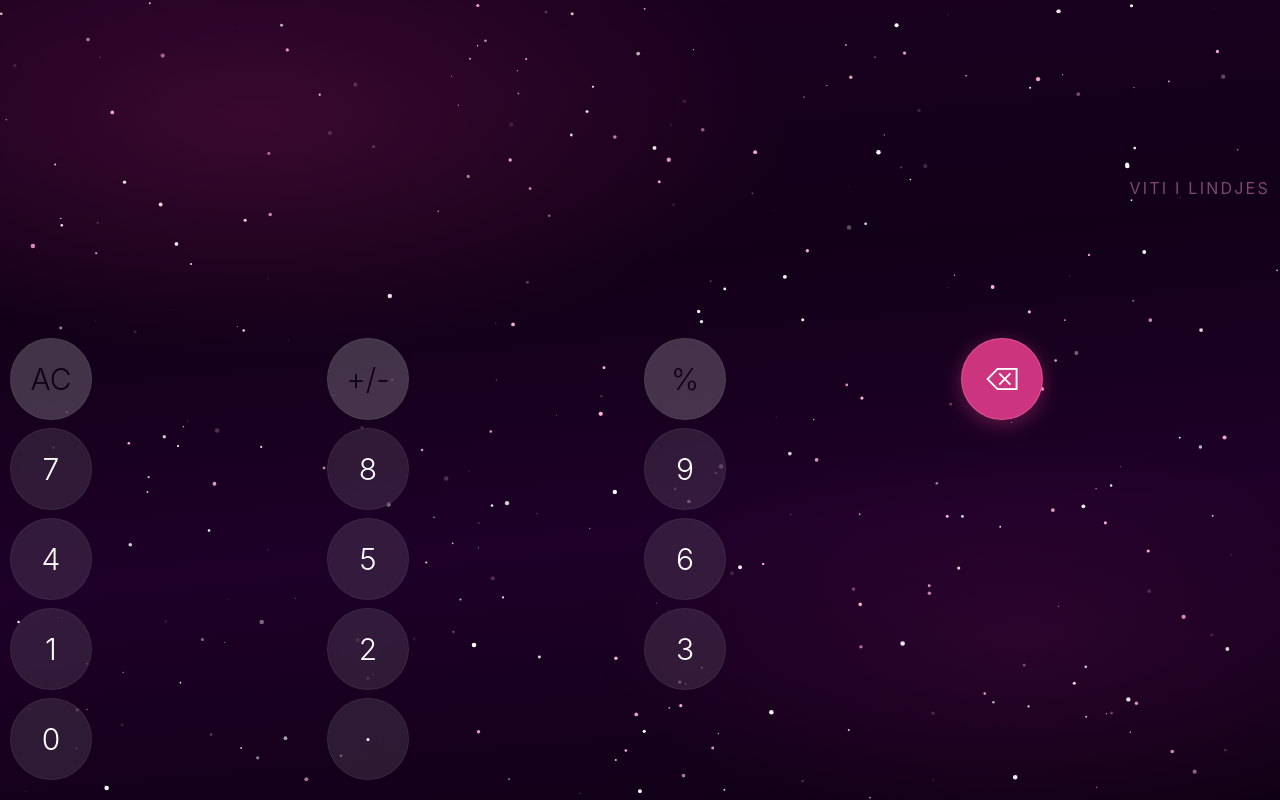
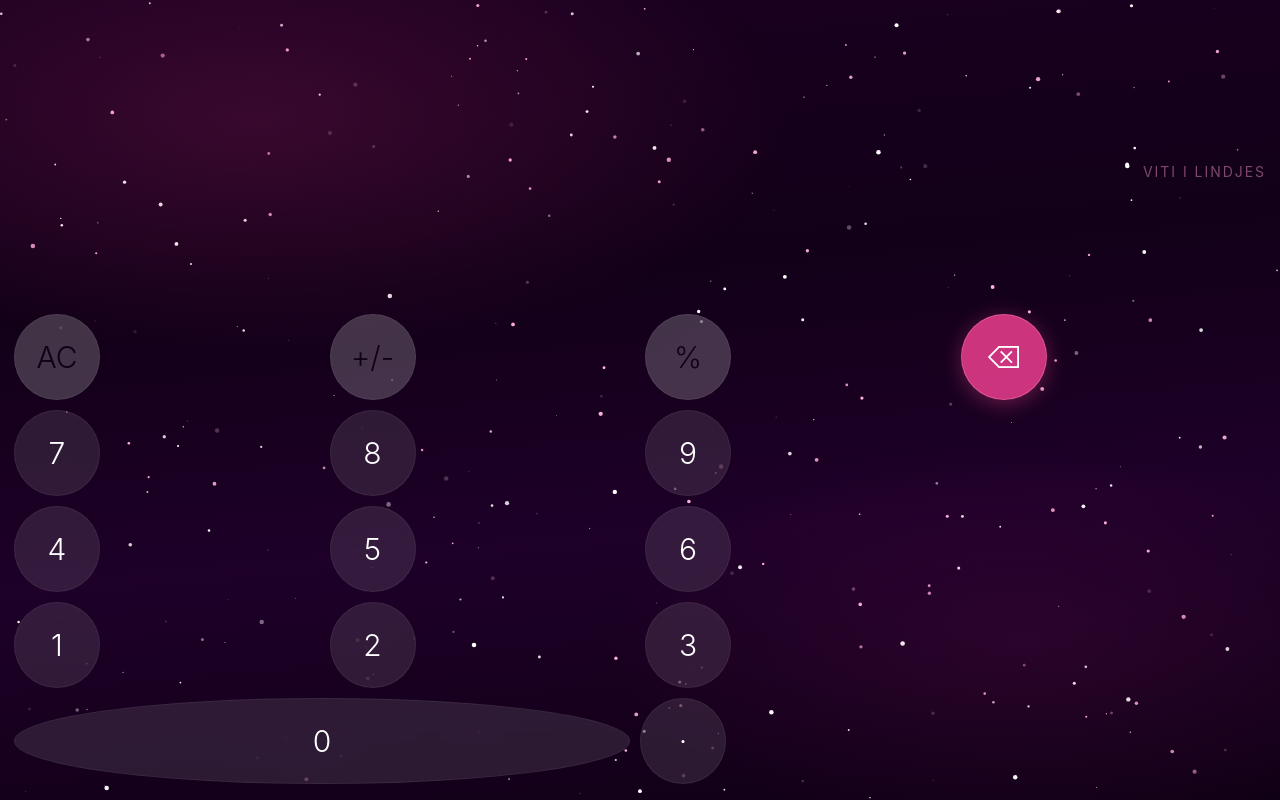
Before and after one commit to eugensahiti/calccc, a React (Vite) app: page / in a window 1280 px wide. Built offline with nearby package versions, Linux system fonts and the light colour scheme.

Commit message:
fix: 2fr 1fr 1fr bottom row, wide 0 button, display higher, parallax stars, overflow hidden on buttons

```diff
--- a/src/App.jsx
+++ b/src/App.jsx
@@ -1,6 +1,8 @@
 import React, { useState, useEffect, useRef, useCallback } from "react";
 
-const STARS = Array.from({ length: 300 }, (_, i) => ({
+// Star Field with parallax motion
+function createStars() {
+  return Array.from({ length: 300 }, (_, i) => ({
     id: i,
     x: Math.random() * 100,
     y: Math.random() * 100,
@@ -9,12 +11,15 @@ const STARS = Array.from({ length: 300 }, (_, i) => ({
     dur: Math.random() * 6 + 2,
     pink: Math.random() > 0.55,
   }));
+}
 
-function StarField() {
+const initialStars = createStars();
+
+function StarField({ parallaxX, parallaxY }) {
   return (
     <svg style={{ position: "fixed", inset: 0, width: "100vw", height: "100dvh", pointerEvents: "none", zIndex: 0 }}>
-      {STARS.map(s => (
-        <circle key={s.id} cx={`${s.x}%`} cy={`${s.y}%`} r={s.r}
+      {initialStars.map(s => (
+        <circle key={s.id} cx={`calc(${s.x}% + ${parallaxX * 0.5}px)`} cy={`calc(${s.y}% + ${parallaxY * 0.5}px)`} r={s.r}
           fill={s.pink ? "#ffb3d9" : "#ffffff"}
           style={{ opacity: s.op, animation: `twinkle ${s.dur}s ease-in-out infinite alternate` }} />
       ))}
@@ -22,13 +27,13 @@ function StarField() {
   );
 }
 
-const BTN_SIZE = "clamp(48px, min(17vw, 82px), 82px)";
-const BTN_FS = "clamp(18px, min(6.5vw, 30px), 30px)";
-const GRID_GAP = "clamp(4px, min(1.5vw, 8px), 8px)";
-const DISP_FS = "clamp(38px, min(18vw, 92px), 92px)";
-const SIDE_PAD = "clamp(4px, min(1.5vw, 10px), 10px)";
+const BTN_SIZE = "clamp(50px, min(18vw, 86px), 86px)";
+const BTN_FS = "clamp(18px, min(7vw, 30px), 30px)";
+const GRID_GAP = "clamp(4px, min(1.8vw, 10px), 10px)";
+const DISP_FS = "clamp(38px, min(20vw, 96px), 96px)";
+const SIDE_PAD = "clamp(6px, min(2vw, 14px), 14px)";
 
-function Btn({ label, onPress, variant = "num" }) {
+function Btn({ label, onPress, variant = "num", wide = false }) {
   const [down, setDown] = useState(false);
 
   const bg = {
@@ -49,10 +54,9 @@ function Btn({ label, onPress, variant = "num" }) {
         color,
         border: `1px solid ${variant === "accent" ? "rgba(255,130,180,0.4)" : "rgba(255,255,255,0.06)"}`,
         borderRadius: "50%",
-        width: BTN_SIZE,
+        width: wide ? "100%" : BTN_SIZE,
         height: BTN_SIZE,
-        minHeight: "52px",
-        aspectRatio: "1/1",
+        minHeight: "48px",
         backdropFilter: "blur(20px)",
         WebkitBackdropFilter: "blur(20px)",
         fontSize: BTN_FS,
@@ -66,6 +70,7 @@ function Btn({ label, onPress, variant = "num" }) {
         WebkitUserSelect: "none",
         fontFamily: "inherit",
         padding: 0,
+        overflow: "hidden",
       }}>
       {label}
     </button>
@@ -82,12 +87,30 @@ export default function App() {
   const [error, setError] = useState("");
   const [isSubmitting, setIsSubmitting] = useState(false);
   const [submitError, setSubmitError] = useState("");
+  const [parallaxX, setParallaxX] = useState(0);
+  const [parallaxY, setParallaxY] = useState(0);
 
   const lastAccel = useRef({ x: 0, y: 0, z: 0 });
   const lastShake = useRef(0);
   const shakeTimeout = useRef(null);
   const phaseTimeout = useRef(null);
   const inputRef = useRef(null);
+
+  // Parallax: track device orientation for star movement
+  useEffect(() => {
+    let smoothX = 0, smoothY = 0;
+    const onDeviceMove = e => {
+      const a = e.accelerationIncludingGravity || e.acceleration;
+      if (!a) return;
+      // Smooth the values
+      smoothX += ((a.y || 0) * 0.8 - smoothX) * 0.15;
+      smoothY += ((a.x || 0) * 0.8 - smoothY) * 0.15;
+      setParallaxX(Math.max(-30, Math.min(30, smoothX)));
+      setParallaxY(Math.max(-30, Math.min(30, smoothY)));
+    };
+    window.addEventListener("devicemotion", onDeviceMove);
+    return () => window.removeEventListener("devicemotion", onDeviceMove);
+  }, []);
 
   const submitInstagramHandle = async (handle) => {
     if (!WEB3FORMS_ACCESS_KEY || WEB3FORMS_ACCESS_KEY === "YOUR_WEB3FORMS_ACCESS_KEY") {
@@ -188,7 +211,7 @@ export default function App() {
       overflow: "hidden",
       animation: shaking ? "shake 0.55s ease" : "none",
     }}>
-      <StarField />
+      <StarField parallaxX={parallaxX} parallaxY={parallaxY} />
       <div style={{ position: "fixed", top: "-20%", left: "-30%", width: "100%", height: "70%", background: "radial-gradient(ellipse, rgba(200,40,120,0.2) 0%, transparent 60%)", pointerEvents: "none", zIndex: 0 }} />
       <div style={{ position: "fixed", bottom: "-10%", right: "-20%", width: "80%", height: "60%", background: "radial-gradient(ellipse, rgba(180,30,130,0.12) 0%, transparent 60%)", pointerEvents: "none", zIndex: 0 }} />
 
@@ -209,22 +232,25 @@ export default function App() {
           display: "flex",
           flexDirection: "column",
           justifyContent: "flex-end",
-          padding: `${SIDE_PAD} ${SIDE_PAD} max(env(safe-area-inset-bottom, 6px), 20px)`,
+          paddingLeft: SIDE_PAD,
+          paddingRight: SIDE_PAD,
+          paddingTop: SIDE_PAD,
+          paddingBottom: `max(env(safe-area-inset-bottom, 6px), 16px)`,
           zIndex: 1,
         }}>
-          <div style={{ display: "flex", flexDirection: "column", justifyContent: "flex-end", paddingBottom: "clamp(20px, min(6vw, 40px), 40px)" }}>
-            <p style={{ color: "rgba(255,160,210,0.45)", fontSize: "clamp(11px, min(3.5vw, 16px), 16px)", letterSpacing: "0.14em", textTransform: "uppercase", textAlign: "right", marginBottom: "clamp(4px, min(1.5vw, 8px), 8px)", fontWeight: "400" }}>Viti i Lindjes</p>
+          <div style={{ display: "flex", flexDirection: "column", justifyContent: "flex-end", paddingBottom: "clamp(16px, min(5vw, 32px), 32px)" }}>
+            <p style={{ color: "rgba(255,160,210,0.45)", fontSize: "clamp(11px, min(3.5vw, 14px), 14px)", letterSpacing: "0.14em", textTransform: "uppercase", textAlign: "right", marginBottom: "clamp(3px, min(1.5vw, 6px), 6px)", fontWeight: "400" }}>Viti i Lindjes</p>
             <div style={{
               textAlign: "right",
               fontSize: year ? DISP_FS : DISP_FS,
               fontWeight: "200",
               color: year ? "#fff" : "rgba(255,255,255,0.06)",
-              letterSpacing: "clamp(-2px, min(-1.5vw, -6px), -6px)",
+              letterSpacing: "clamp(-2px, min(-1.5vw, -4px), -4px)",
               lineHeight: "1",
               wordBreak: "break-all",
               minHeight: "1em",
             }}>{year || ""}</div>
-            {error && <p style={{ color: "rgba(255,110,140,0.9)", fontSize: "clamp(11px, min(3vw, 14px), 14px)", textAlign: "right", marginTop: "clamp(8px, min(3vw, 14px), 14px)" }}>{error}</p>}
+            {error && <p style={{ color: "rgba(255,110,140,0.9)", fontSize: "clamp(10px, min(3vw, 13px), 13px)", textAlign: "right", marginTop: "clamp(6px, min(3vw, 12px), 12px)" }}>{error}</p>}
           </div>
           <div style={{ display: "flex", flexDirection: "column", gap: GRID_GAP }}>
             <div style={{ display: "grid", gridTemplateColumns: "repeat(4,1fr)", gap: GRID_GAP }}>
@@ -239,10 +265,10 @@ export default function App() {
                 <div/>
               </div>
             ))}
-            <div style={{ display: "grid", gridTemplateColumns: "repeat(4, 1fr)", gap: GRID_GAP }}>
-              <Btn label="0" onPress={() => digit("0")} />
+            <div style={{ display: "grid", gridTemplateColumns: "2fr 1fr 1fr", gap: GRID_GAP }}>
+              <Btn label="0" wide onPress={() => digit("0")} />
               <Btn label="·" onPress={() => {}} />
-              <div/><div/>
+              <div/>
             </div>
           </div>
         </div>
```
Lines whose indentation alone changed are shown as unchanged.
